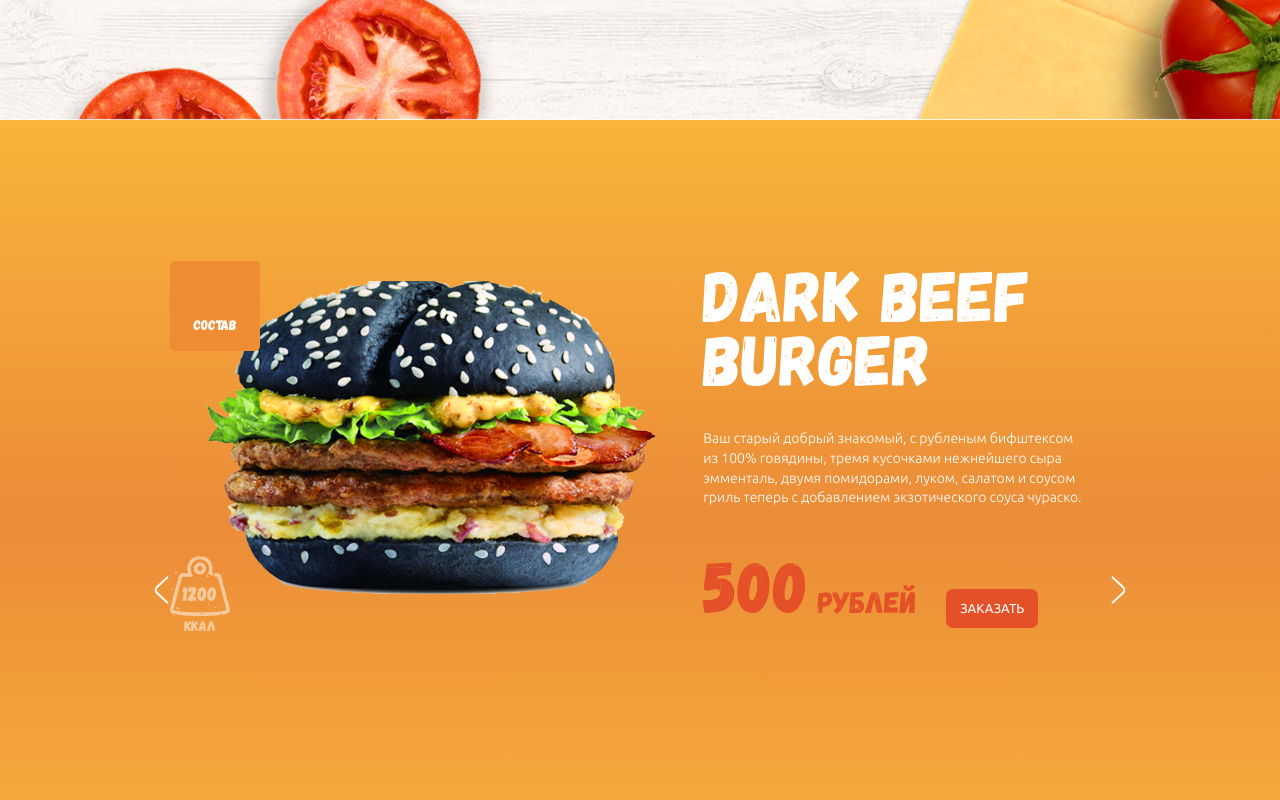
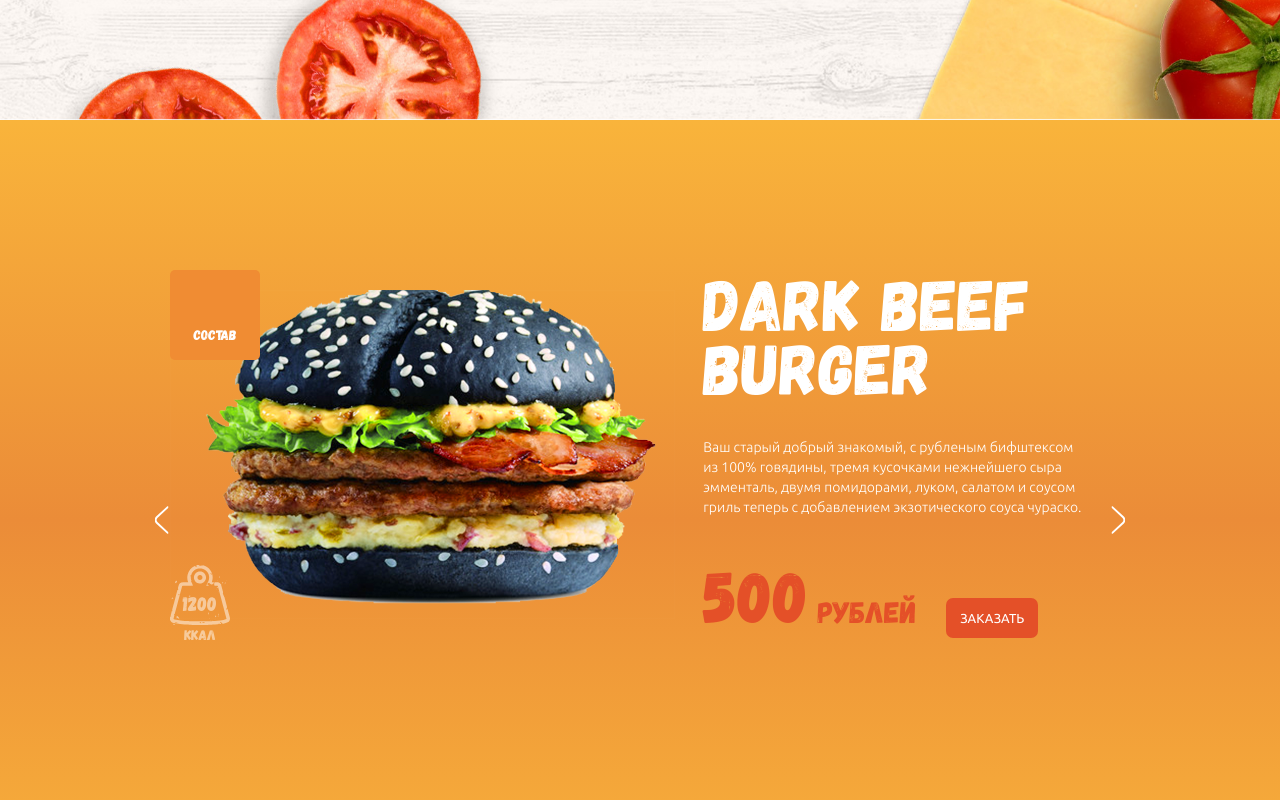
Before and after one commit to Daria739/MRBurger, a plain HTML site: page index.html in a window 1280 px wide. Shown: the part 1480-2280 px from the top of the page. Drawn offline with Linux system fonts and the light colour scheme; files whose address does not match are found by name.

Commit message:
margin-top

```diff
--- a/css/blocks/burgers.scss
+++ b/css/blocks/burgers.scss
@@ -4,8 +4,6 @@ background: -webkit-linear-gradient(top, #f9b43b 0%,#eb8c38 50%,#f9b43b 100%); /
 background: linear-gradient(to bottom, #f9b43b 0%,#eb8c38 50%,#f9b43b 100%); /* W3C, IE10+, FF16+, Chrome26+, Opera12+, Safari7+ */
     position: relative;
     background-size: cover;
-
-    padding-top: 11%;
 
     display: flex;
     align-items: center;
@@ -21,6 +19,7 @@ background: linear-gradient(to bottom, #f9b43b 0%,#eb8c38 50%,#f9b43b 100%); /*
     display: flex;
     align-items: center;
     justify-content: center;
+    margin-top: 16%;
 }
 
 .arrow-scroll-icon {
```
Also changed, not shown: css/main-dist.css, css/main.css, 1 other file.
